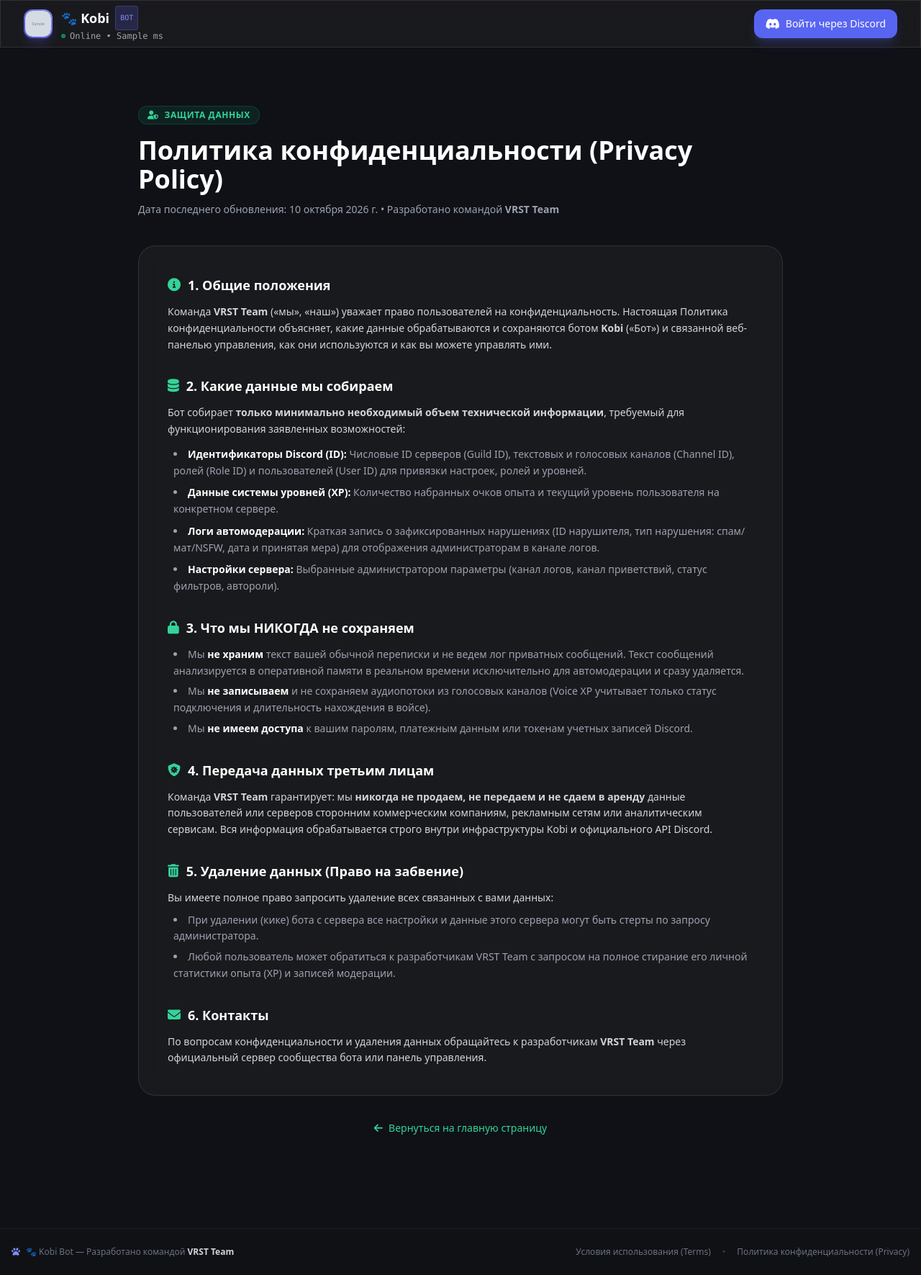
After one commit to VachesRS/ds-bot2, a Python web app: template web/templates/privacy.html in a window 1280 px wide. The commit adds this page. Shown: the whole page at 72% size. Run offline with Jinja, Linux system fonts and the light colour scheme; the template is opened without the code that fills it: most values are stand-ins (such as "Sample title", 1, 10 or a date in 2020); grey boxes marked "Sample" are stand-in pictures; some libraries are stand-ins or nearby versions.

Commit message:
feat(web): add /terms and /privacy legal pages for Discord verification and VRST Team branding

```diff
--- a/web/templates/base.html
+++ b/web/templates/base.html
@@ -145,13 +145,15 @@
 
     <!-- Подвал -->
     <footer class="border-t border-white/5 bg-discord-darkest/50 py-6 mt-12 text-center text-xs text-gray-500">
-        <div class="max-w-7xl mx-auto px-4 flex flex-col sm:flex-row items-center justify-between gap-3">
+        <div class="max-w-7xl mx-auto px-4 flex flex-col sm:flex-row items-center justify-between gap-4">
             <div class="flex items-center gap-2">
                 <i class="fa-solid fa-paw text-brand-400"></i>
-                <span>🐾 Kobi Bot — Умный помощник и модератор для Discord</span>
+                <span>🐾 Kobi Bot — Разработано командой <b class="text-gray-300">VRST Team</b></span>
             </div>
-            <div>
-                <span>Хостинг: Render • ИИ: RuBERT & OpenNSFW • База: SQLite</span>
+            <div class="flex items-center gap-4">
+                <a href="/terms" class="hover:text-brand-400 transition-colors">Условия использования (Terms)</a>
+                <span class="text-white/20">•</span>
+                <a href="/privacy" class="hover:text-brand-400 transition-colors">Политика конфиденциальности (Privacy)</a>
             </div>
         </div>
     </footer>
--- /dev/null
+++ b/web/templates/privacy.html
@@ -0,0 +1,107 @@
+{% extends "base.html" %}
+
+{% block title %}Kobi — Политика конфиденциальности (Privacy Policy){% endblock %}
+
+{% block content %}
+<div class="max-w-4xl mx-auto py-8 sm:py-12">
+    <div class="mb-10 text-center sm:text-left">
+        <div class="inline-flex items-center gap-2 px-3 py-1 rounded-full bg-emerald-500/10 border border-emerald-500/20 text-emerald-400 text-xs font-semibold uppercase tracking-wider mb-4">
+            <i class="fa-solid fa-user-shield"></i>
+            <span>Защита данных</span>
+        </div>
+        <h1 class="text-3xl sm:text-4xl font-extrabold text-white mb-3">Политика конфиденциальности (Privacy Policy)</h1>
+        <p class="text-sm text-gray-400">Дата последнего обновления: 10 октября 2026 г. • Разработано командой <b>VRST Team</b></p>
+    </div>
+
+    <div class="glass-panel p-6 sm:p-10 rounded-3xl border border-white/10 space-y-8 text-gray-300 text-sm leading-relaxed">
+
+        <section>
+            <h2 class="text-lg font-bold text-white mb-3 flex items-center gap-2.5">
+                <i class="fa-solid fa-circle-info text-emerald-400"></i>
+                <span>1. Общие положения</span>
+            </h2>
+            <p>
+                Команда <b>VRST Team</b> («мы», «наш») уважает право пользователей на конфиденциальность. Настоящая Политика конфиденциальности объясняет, какие данные обрабатываются и сохраняются ботом <b>Kobi</b> («Бот») и связанной веб-панелью управления, как они используются и как вы можете управлять ими.
+            </p>
+        </section>
+
+        <section>
+            <h2 class="text-lg font-bold text-white mb-3 flex items-center gap-2.5">
+                <i class="fa-solid fa-database text-emerald-400"></i>
+                <span>2. Какие данные мы собираем</span>
+            </h2>
+            <p class="mb-3">
+                Бот собирает <b>только минимально необходимый объем технической информации</b>, требуемый для функционирования заявленных возможностей:
+            </p>
+            <ul class="list-disc list-inside space-y-2 text-gray-400 ml-2">
+                <li>
+                    <b class="text-white">Идентификаторы Discord (ID):</b> Числовые ID серверов (Guild ID), текстовых и голосовых каналов (Channel ID), ролей (Role ID) и пользователей (User ID) для привязки настроек, ролей и уровней.
+                </li>
+                <li>
+                    <b class="text-white">Данные системы уровней (XP):</b> Количество набранных очков опыта и текущий уровень пользователя на конкретном сервере.
+                </li>
+                <li>
+                    <b class="text-white">Логи автомодерации:</b> Краткая запись о зафиксированных нарушениях (ID нарушителя, тип нарушения: спам/мат/NSFW, дата и принятая мера) для отображения администраторам в канале логов.
+                </li>
+                <li>
+                    <b class="text-white">Настройки сервера:</b> Выбранные администратором параметры (канал логов, канал приветствий, статус фильтров, автороли).
+                </li>
+            </ul>
+        </section>
+
+        <section>
+            <h2 class="text-lg font-bold text-white mb-3 flex items-center gap-2.5">
+                <i class="fa-solid fa-lock text-emerald-400"></i>
+                <span>3. Что мы НИКОГДА не сохраняем</span>
+            </h2>
+            <ul class="list-disc list-inside space-y-1.5 text-gray-400 ml-2">
+                <li>Мы <b class="text-white">не храним</b> текст вашей обычной переписки и не ведем лог приватных сообщений. Текст сообщений анализируется в оперативной памяти в реальном времени исключительно для автомодерации и сразу удаляется.</li>
+                <li>Мы <b class="text-white">не записываем</b> и не сохраняем аудиопотоки из голосовых каналов (Voice XP учитывает только статус подключения и длительность нахождения в войсе).</li>
+                <li>Мы <b class="text-white">не имеем доступа</b> к вашим паролям, платежным данным или токенам учетных записей Discord.</li>
+            </ul>
+        </section>
+
+        <section>
+            <h2 class="text-lg font-bold text-white mb-3 flex items-center gap-2.5">
+                <i class="fa-solid fa-shield-virus text-emerald-400"></i>
+                <span>4. Передача данных третьим лицам</span>
+            </h2>
+            <p>
+                Команда <b>VRST Team</b> гарантирует: мы <b>никогда не продаем, не передаем и не сдаем в аренду</b> данные пользователей или серверов сторонним коммерческим компаниям, рекламным сетям или аналитическим сервисам. Вся информация обрабатывается строго внутри инфраструктуры Kobi и официального API Discord.
+            </p>
+        </section>
+
+        <section>
+            <h2 class="text-lg font-bold text-white mb-3 flex items-center gap-2.5">
+                <i class="fa-solid fa-trash-can text-emerald-400"></i>
+                <span>5. Удаление данных (Право на забвение)</span>
+            </h2>
+            <p class="mb-2">
+                Вы имеете полное право запросить удаление всех связанных с вами данных:
+            </p>
+            <ul class="list-disc list-inside space-y-1.5 text-gray-400 ml-2">
+                <li>При удалении (кике) бота с сервера все настройки и данные этого сервера могут быть стерты по запросу администратора.</li>
+                <li>Любой пользователь может обратиться к разработчикам VRST Team с запросом на полное стирание его личной статистики опыта (XP) и записей модерации.</li>
+            </ul>
+        </section>
+
+        <section>
+            <h2 class="text-lg font-bold text-white mb-3 flex items-center gap-2.5">
+                <i class="fa-solid fa-envelope text-emerald-400"></i>
+                <span>6. Контакты</span>
+            </h2>
+            <p>
+                По вопросам конфиденциальности и удаления данных обращайтесь к разработчикам <b>VRST Team</b> через официальный сервер сообщества бота или панель управления.
+            </p>
+        </section>
+
+    </div>
+
+    <div class="mt-8 text-center">
+        <a href="/" class="inline-flex items-center gap-2 text-sm text-emerald-400 hover:text-emerald-300 transition-colors font-medium">
+            <i class="fa-solid fa-arrow-left"></i>
+            <span>Вернуться на главную страницу</span>
+        </a>
+    </div>
+</div>
+{% endblock %}
```
Also changed, not shown: web/server.py (+16 -0 lines), web/templates/terms.html (added, +94 -0 lines).
